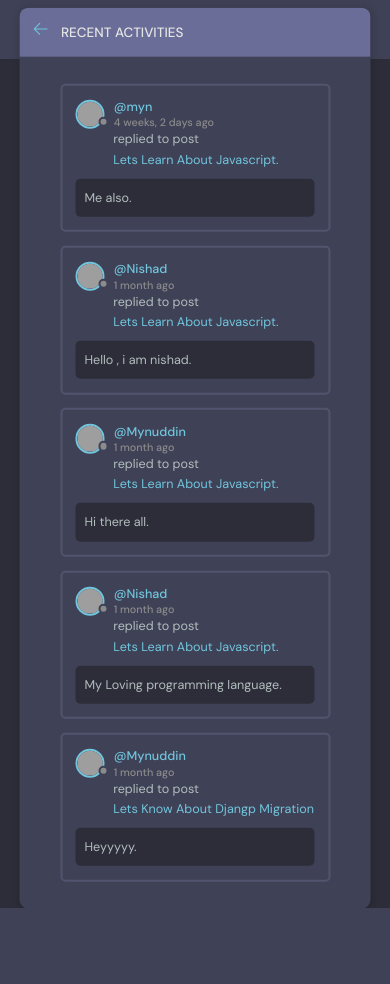
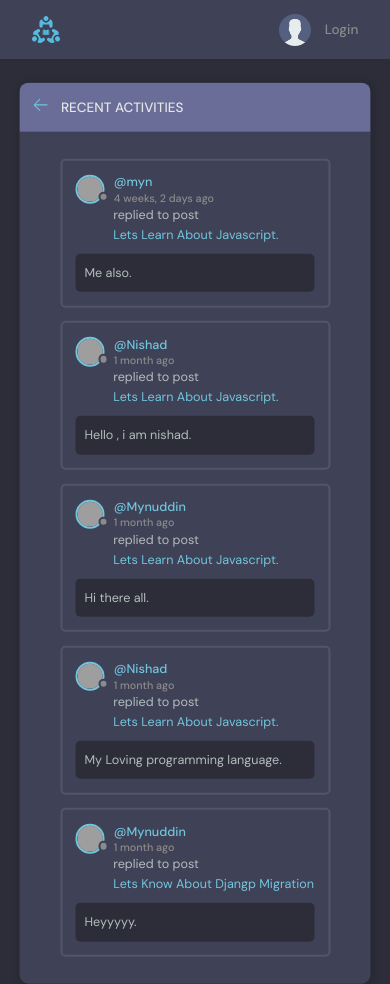
Before and after one commit to Mynuddin-dev/Learn-Django, a Django app: page /activity/ in a window 390 px wide. Before the commit the page ends 908 px from the top, so only its background shows below. Run offline with Django 5.2, Linux system fonts and the light colour scheme; data comes from the database, SQL or seed files in the repository; grey boxes are pictures that could not be loaded.

Commit message:
Fix Recent activities design issues for mobile responsive

```diff
--- a/StudyHub/static/styles/style.css
+++ b/StudyHub/static/styles/style.css
@@ -1,4 +1,4 @@
-@import url("https://fonts.googleapis.com/css2?family=DM+Sans:wght@400;500;700&display=swap");
+@import url('https://fonts.googleapis.com/css2?family=DM+Sans:wght@400;500;700&display=swap');
 
 :root {
 	--color-main: #71c6dd;
@@ -17,8 +17,8 @@
 /*========== base styles ==========*/
 
 * {
-  font-family: "DM Sans", -apple-system, BlinkMacSystemFont, "Segoe UI", Roboto, Oxygen, Ubuntu, Cantarell, "Open Sans",
-    "Helvetica Neue", sans-serif;
+	font-family: 'DM Sans', -apple-system, BlinkMacSystemFont, 'Segoe UI', Roboto,
+		Oxygen, Ubuntu, Cantarell, 'Open Sans', 'Helvetica Neue', sans-serif;
 	margin: 0;
 	padding: 0;
 	box-sizing: border-box;
@@ -146,7 +146,7 @@
 }
 
 .avatar::after {
-  content: "";
+	content: '';
 	display: block;
 	position: absolute;
 	background-color: var(--color-gray);
@@ -426,9 +426,9 @@
 	max-width: 48rem;
 	min-height: 40rem;
 	position: absolute;
-  top: 50%;
+	top: 60%;
 	left: 50%;
-  transform: translate(-50%, -46%);
+	transform: translate(-50%, -50%);
 	background-color: var(--color-dark);
 	border-radius: 1rem;
 	box-shadow: 1px 1px 6px 3px rgba(0, 0, 0, 0.1);
@@ -612,6 +612,9 @@
 	.mobile-menu .header__search {
 		display: block;
 		margin-bottom: 2.4rem;
+	}
+	.layout__box {
+		transform: translate(-50%, -47%);
 	}
 }
 
```
Lines whose indentation alone changed are shown as unchanged.
